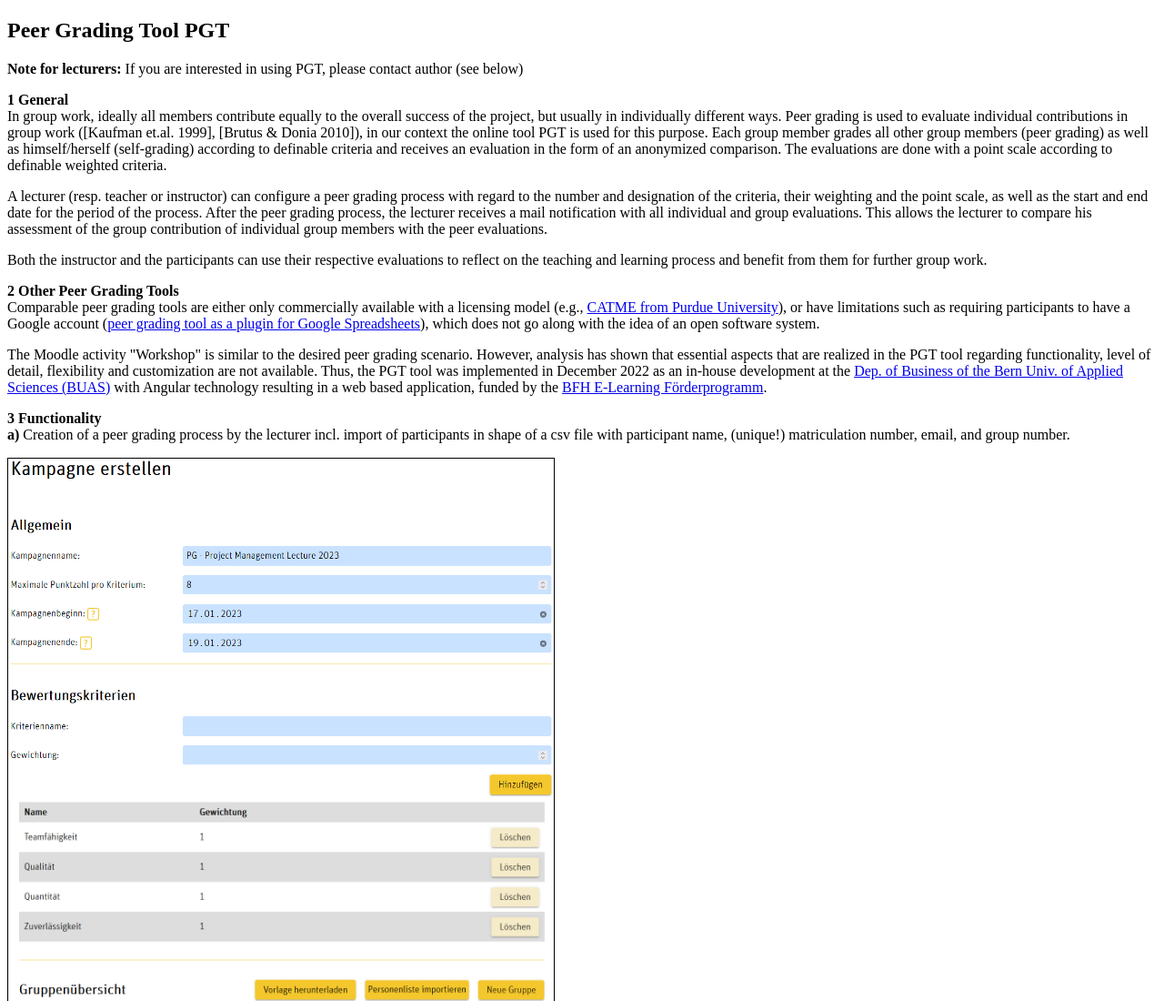
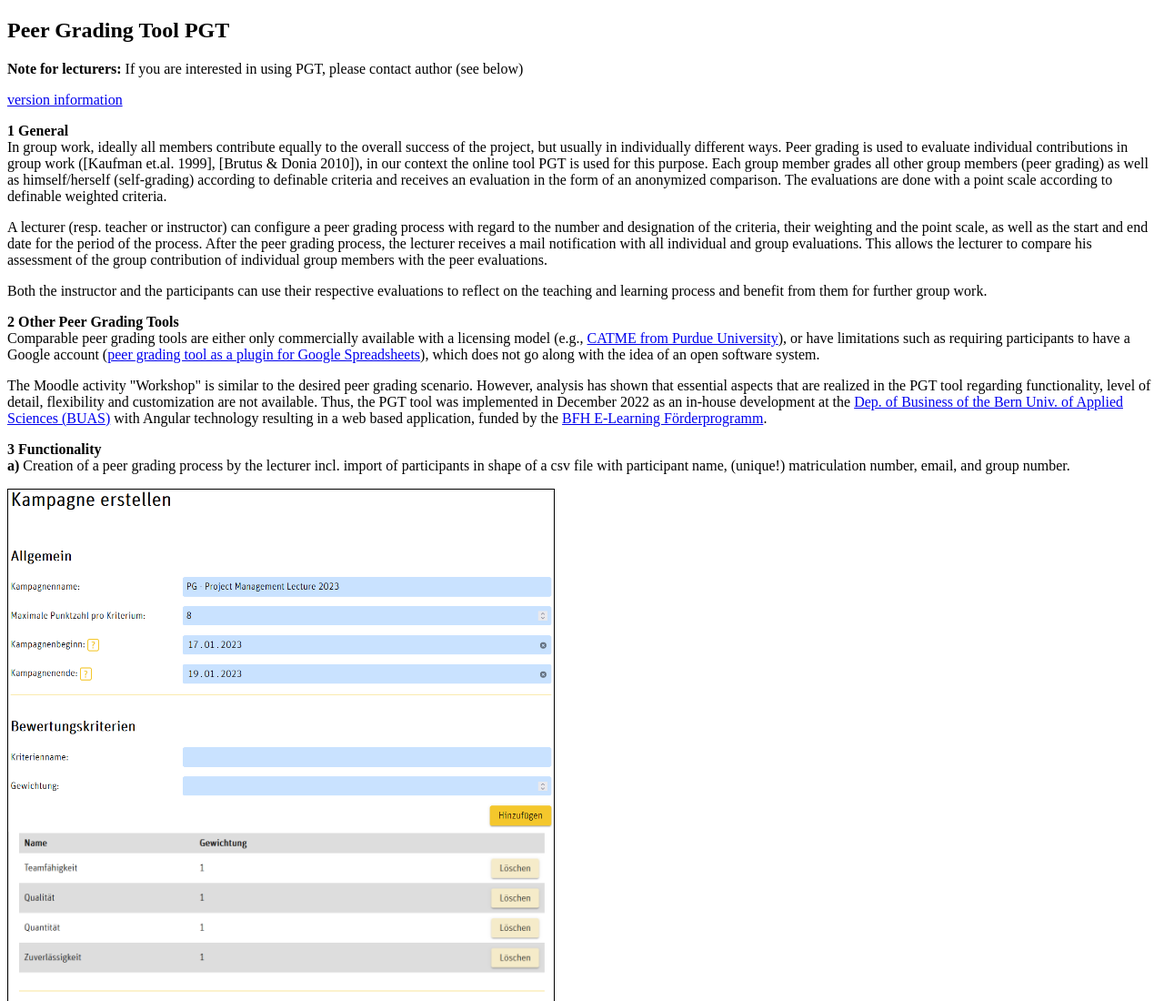
Before and after one commit to instructor/peer-grading, a plain HTML site: page index.html in a window 1280 px wide. Shown: the top 1100 px of the page at 91% size. Drawn offline with Linux system fonts and the light colour scheme.

Commit message:
Update index.html
added reference to version information

```diff
--- a/index.html
+++ b/index.html
@@ -10,6 +10,8 @@
 
 <strong>Note for lecturers:</strong>
 If you are interested in using PGT, please contact author (see below)
+<p />
+<a href="version.html">version information</a>
 <p />
 <strong>1 General</strong>
 <br />
```
